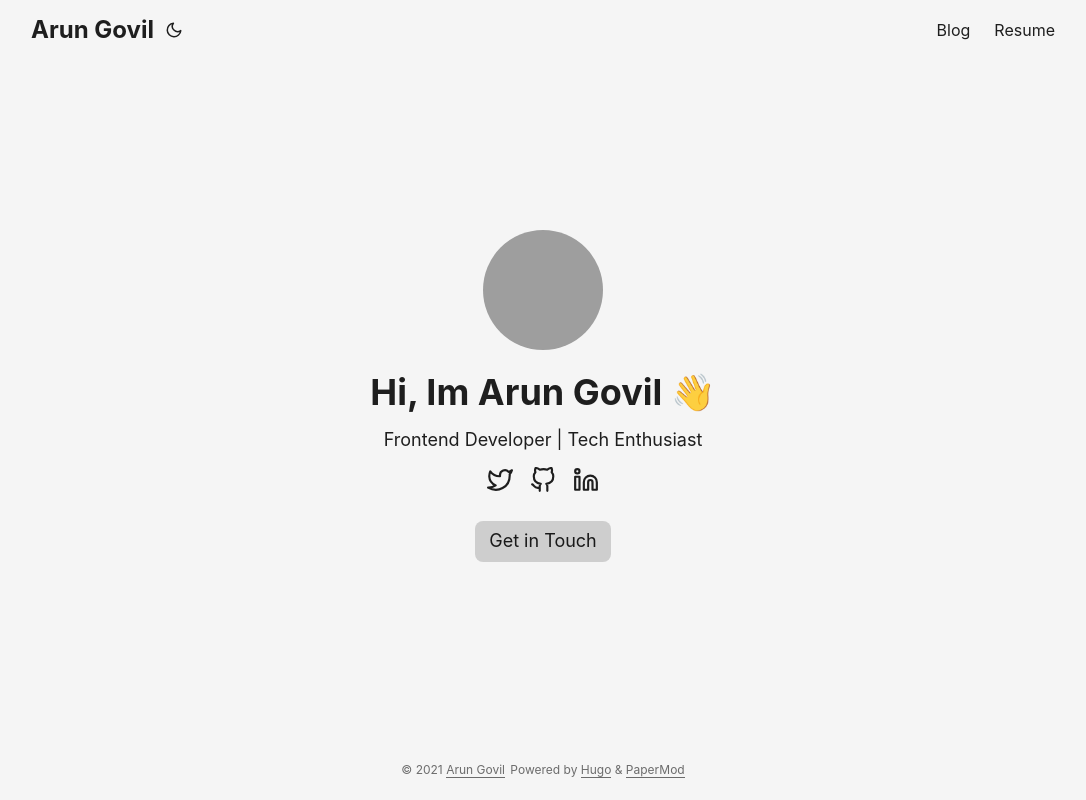
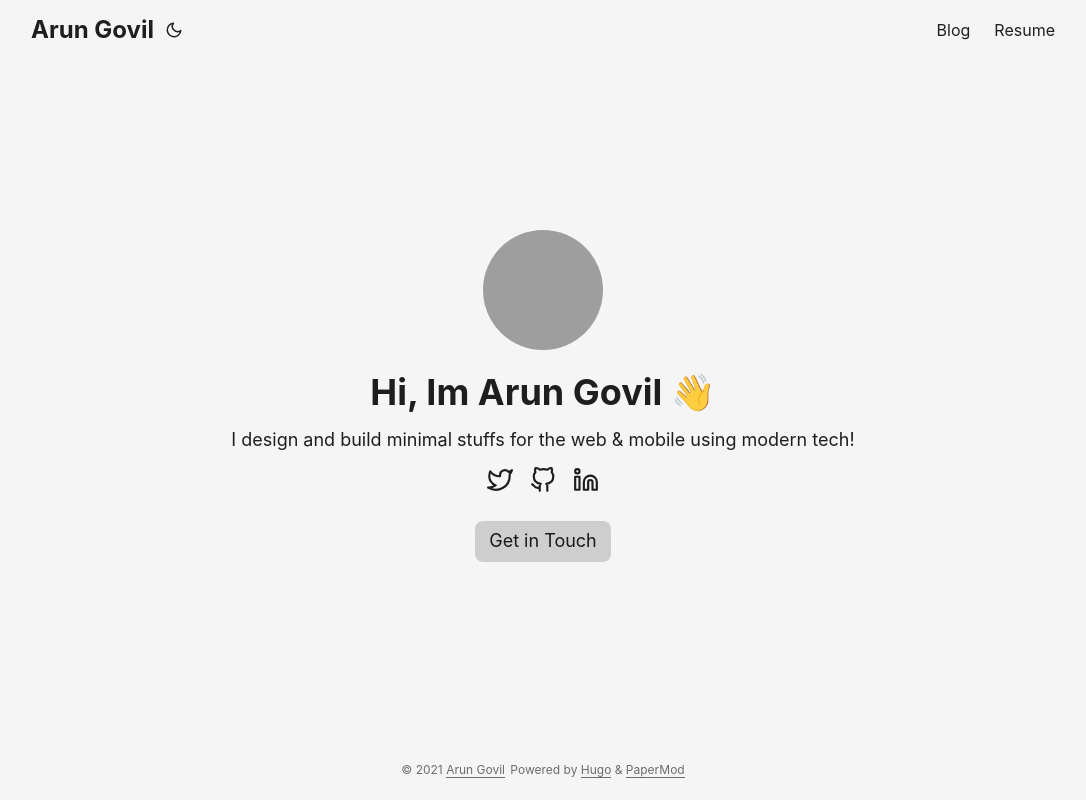
Before and after one commit to ArunGovil/ArunGovil.github.io, a plain HTML site: page index.html in a window 1280 px wide. Shown: the whole page, without its empty margins (97-1183 px from the left). Drawn offline with Linux system fonts and the light colour scheme; grey boxes are pictures that could not be loaded.

Commit message:
changed descp.

```diff
--- a/index.html
+++ b/index.html
@@ -139,7 +139,7 @@
     <div class="profile_inner"><img src="https://avatars.githubusercontent.com/u/83836329" alt="profile image"
             height="120" width="120" />
         <h1>Hi, Im Arun Govil 👋️</h1>
-        <span>Frontend Developer | Tech Enthusiast</span><div class="social-icons">
+        <span>I design and build minimal stuffs for the web &amp; mobile using modern tech!</span><div class="social-icons">
     <a href="https://twitter.com/be_like_arun" target="_blank" rel="noopener noreferrer me" title="Twitter">
         <svg xmlns="http://www.w3.org/2000/svg" viewBox="0 0 24 24" fill="none" stroke="currentColor" stroke-width="2"
     stroke-linecap="round" stroke-linejoin="round">
```
